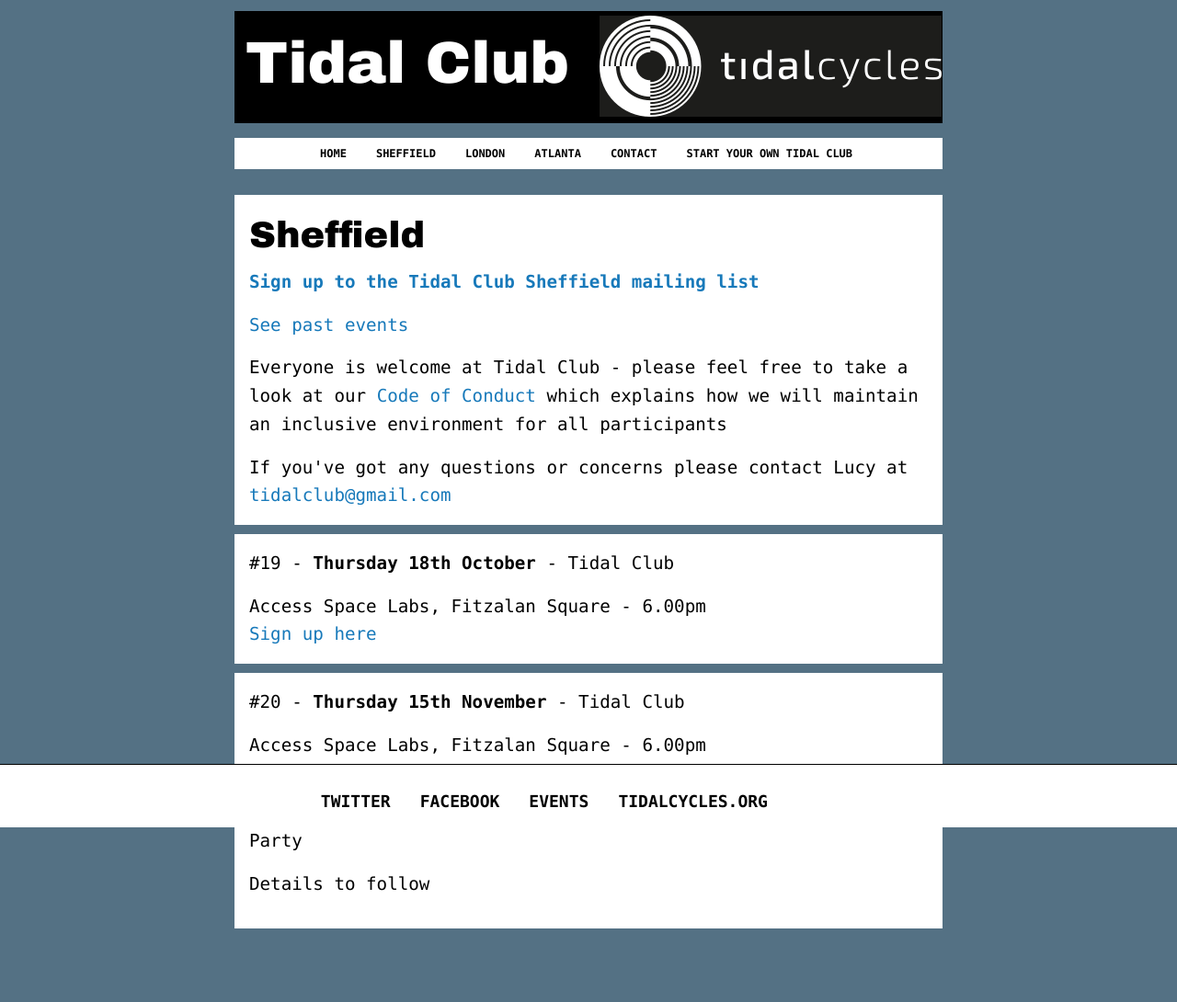
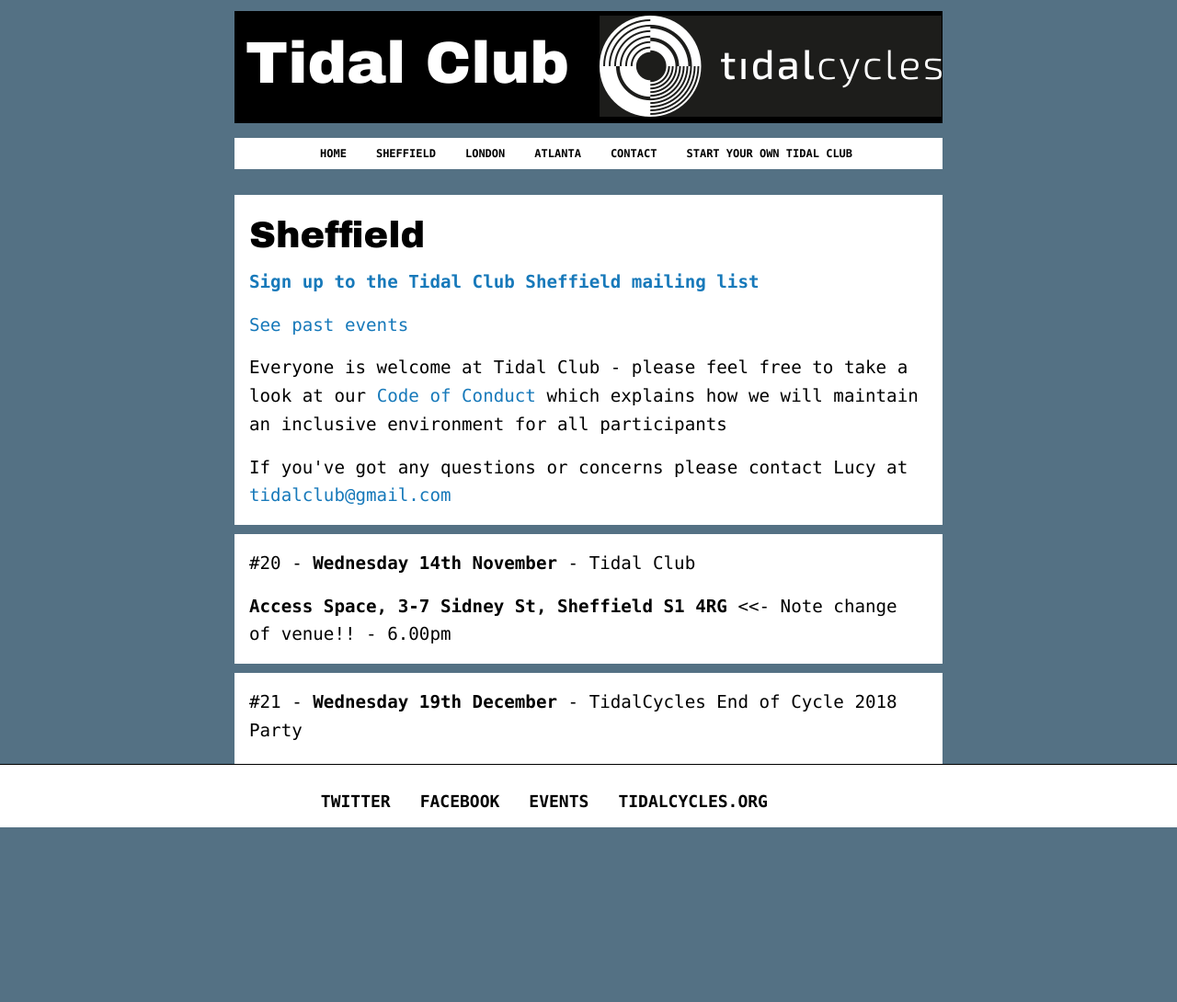
Before and after one commit to tidalclub/tidalclub.github.io, a Jekyll site: the page built from sheffield.html, in a window 1280 px wide. Shown: the whole page at 92% size. Built offline with Jekyll 4.4.1, drawn with Linux system fonts in a browser that asks for light colours; nearby versions of some CDN libraries; comment, search, counter and statistics services are not loaded; after the commit the page ends 969 px from its top, so only the background shows below that.

Commit message:
Update sheffield.html

```diff
--- a/sheffield.html
+++ b/sheffield.html
@@ -8,14 +8,9 @@
 			<p>Everyone is welcome at Tidal Club - please feel free to take a look at our <a href="https://docs.google.com/document/d/1lKHS-tbKSSrF364Psk4JyRacrYEcGKDJXvLB9EkqnOs/edit?usp=sharing" target="_blank">Code of Conduct</a> which explains how we will maintain an inclusive environment for all participants</a></p>
 			<p>If you've got any questions or concerns please contact Lucy at <a href="mailto:tidalclub@gmail.com">tidalclub@gmail.com</a></p>
 <hr>
+			<p>#20 - <strong>Wednesday 14th November</strong> - Tidal Club</p>
+<p><strong>Access Space, 3-7 Sidney St, Sheffield S1 4RG</strong> &lt;&lt;- Note change of venue!! - 6.00pm</p>
 
-			<p>#19 - <strong>Thursday 18th October</strong> - Tidal Club</p>
-<p>Access Space Labs, Fitzalan Square - 6.00pm</br>
-<a href="https://www.eventbrite.co.uk/e/tidalclub-sheffield-19-tickets-51049471343">Sign up here</a>
-</p>
-			<hr>
-			<p>#20 - <strong>Thursday 15th November</strong> - Tidal Club</p>
-			<p>Access Space Labs, Fitzalan Square - 6.00pm</p>
 			<hr>
 			<p>#21 - <strong>Wednesday 19th December</strong> - TidalCycles End of Cycle 2018 Party</p>
 			<p>Details to follow</p>
```
